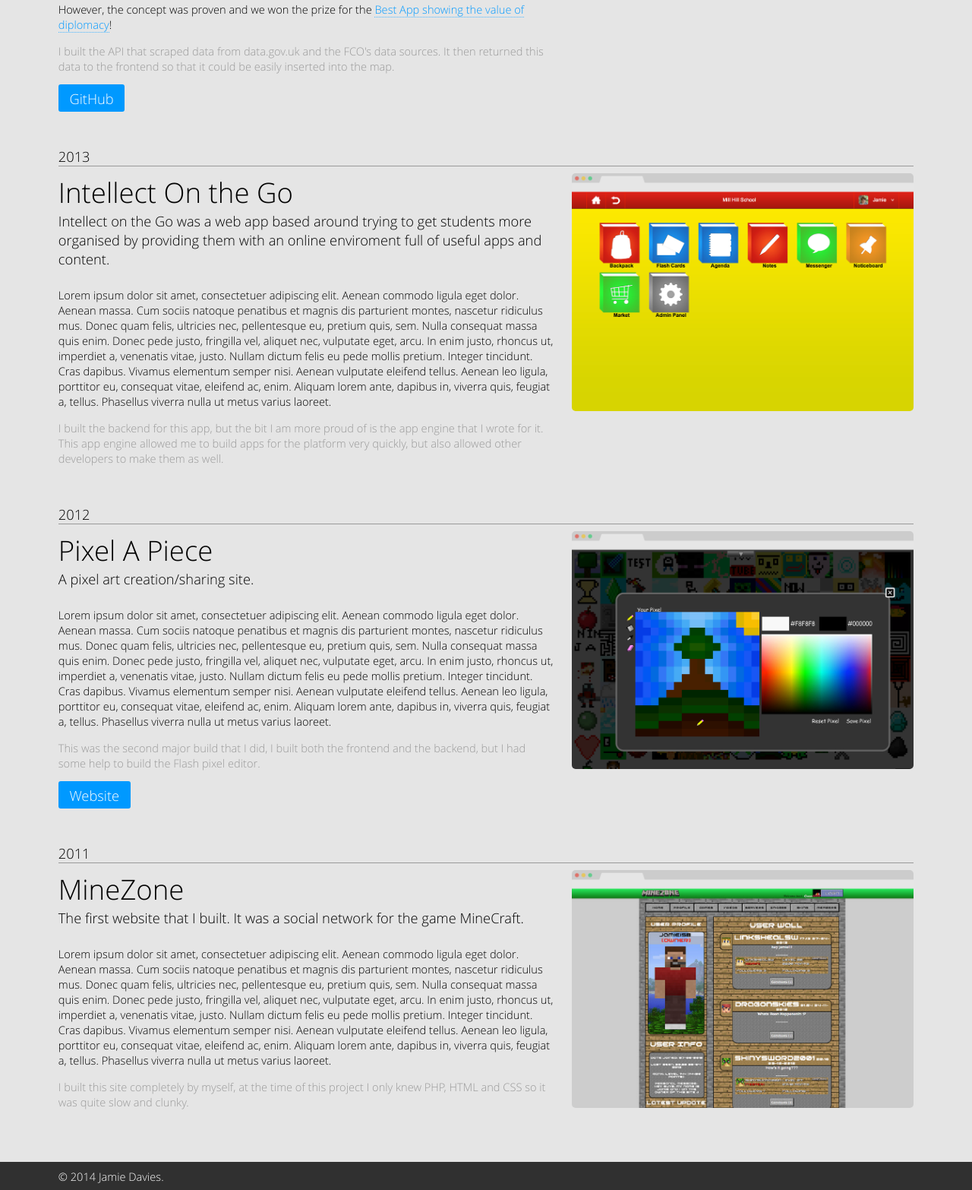
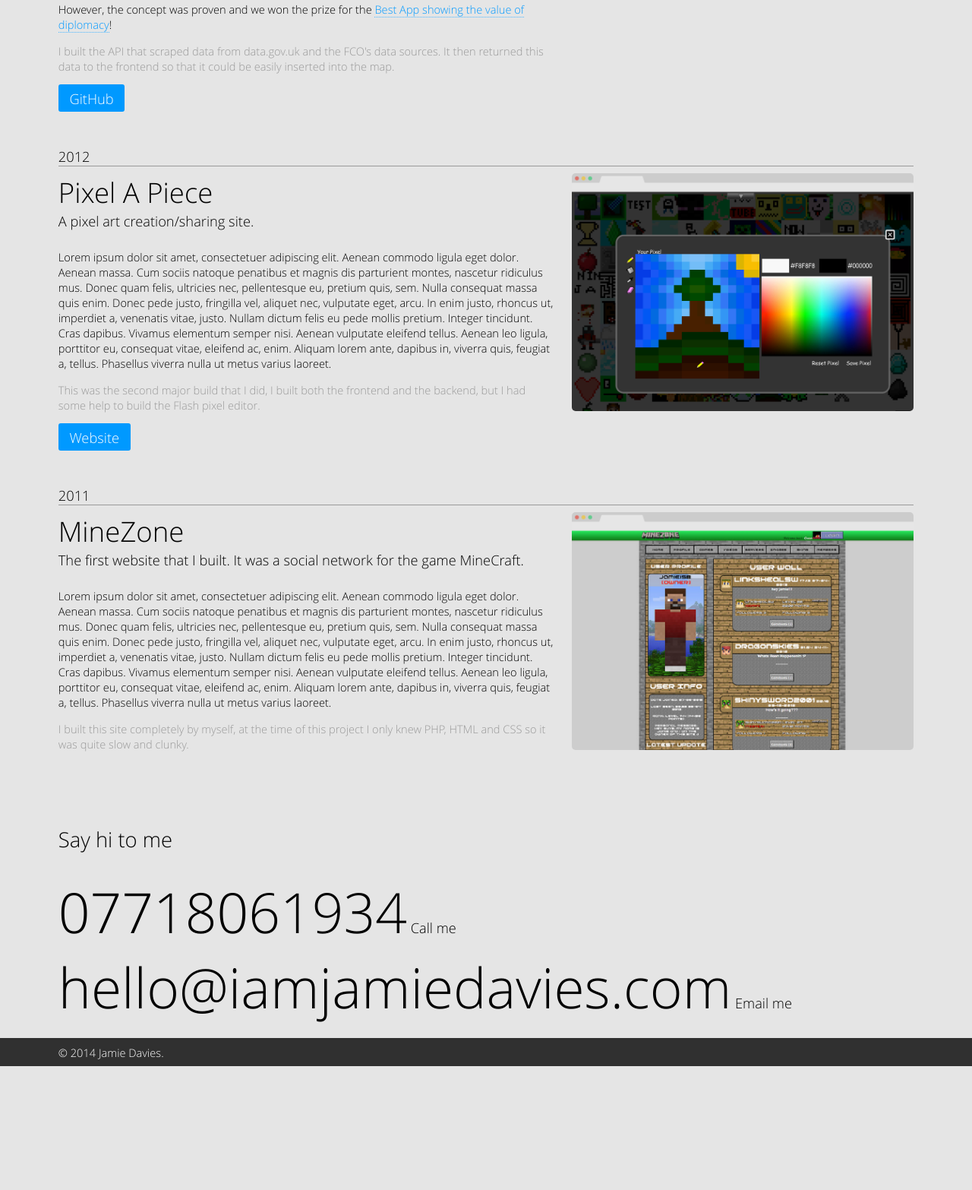
Before and after one commit to viralpickaxe/portfolio, a PHP site: page / in a window 1280 px wide. Shown: the part 1598-3164 px from the top of the page at 76% size. After the commit the page ends 3001 px from the top, so only its background shows below. Run offline with PHP 8.4, Linux system fonts and the light colour scheme.

Commit message:
Added contact

```diff
--- a/assets/css/elements/_base.scss
+++ b/assets/css/elements/_base.scss
@@ -182,3 +182,13 @@ footer {
     }
   }
 }
+
+.contact {
+  p {
+    font-size: 1.5em;
+  }
+  span {
+    font-size: 4em;
+    @media (max-width: 500px){font-size: 2em;}
+  }
+}
--- a/index.html
+++ b/index.html
@@ -102,23 +102,6 @@
               <img src="/assets/img/relationstracker.png" />
             </div>
           </div>
-        <div class="date">2013</div>
-          <div class="project-group">
-            <div class="project">
-              <div class="content">
-                <h2>Intellect On the Go</h2>
-                <h4>Intellect on the Go was a web app based around trying to get students more organised by providing them with an online enviroment full of useful apps and content.</h4>
-                <p>Lorem ipsum dolor sit amet, consectetuer adipiscing elit. Aenean commodo ligula eget dolor. Aenean massa. Cum sociis natoque penatibus et magnis dis parturient montes, nascetur ridiculus mus. Donec quam felis, ultricies nec, pellentesque eu, pretium quis, sem. Nulla consequat massa quis enim. Donec pede justo, fringilla vel, aliquet nec, vulputate eget, arcu. In enim justo, rhoncus ut, imperdiet a, venenatis vitae, justo. Nullam dictum felis eu pede mollis pretium. Integer tincidunt. Cras dapibus. Vivamus elementum semper nisi. Aenean vulputate eleifend tellus. Aenean leo ligula, porttitor eu, consequat vitae, eleifend ac, enim. Aliquam lorem ante, dapibus in, viverra quis, feugiat a, tellus. Phasellus viverra nulla ut metus varius laoreet.</p>
-                <p class="whatidid">I built the backend for this app, but the bit I am more proud of is the app engine that I wrote for it. This app engine allowed me to build apps for the platform very quickly, but also allowed other developers to make them as well.</p>
-                <div class="links">
-                  <ul>
-
-                  </ul>
-                </div>
-              </div>
-              <img src="/assets/img/intellectonthego.png" />
-            </div>
-          </div>
         <div class="date">2012</div>
           <div class="project-group">
             <div class="project">
@@ -154,6 +137,12 @@
             </div>
           </div>
       </section>
+
+      <section class="contact">
+        <p>Say hi to me</p>
+        <div><span>07718061934</span> Call me</div>
+        <div><span>hello@iamjamiedavies.com</span> Email me</div>
+      </section>
     </main>
 
     <footer>
```
Also changed, not shown: assets/css/style.css.
